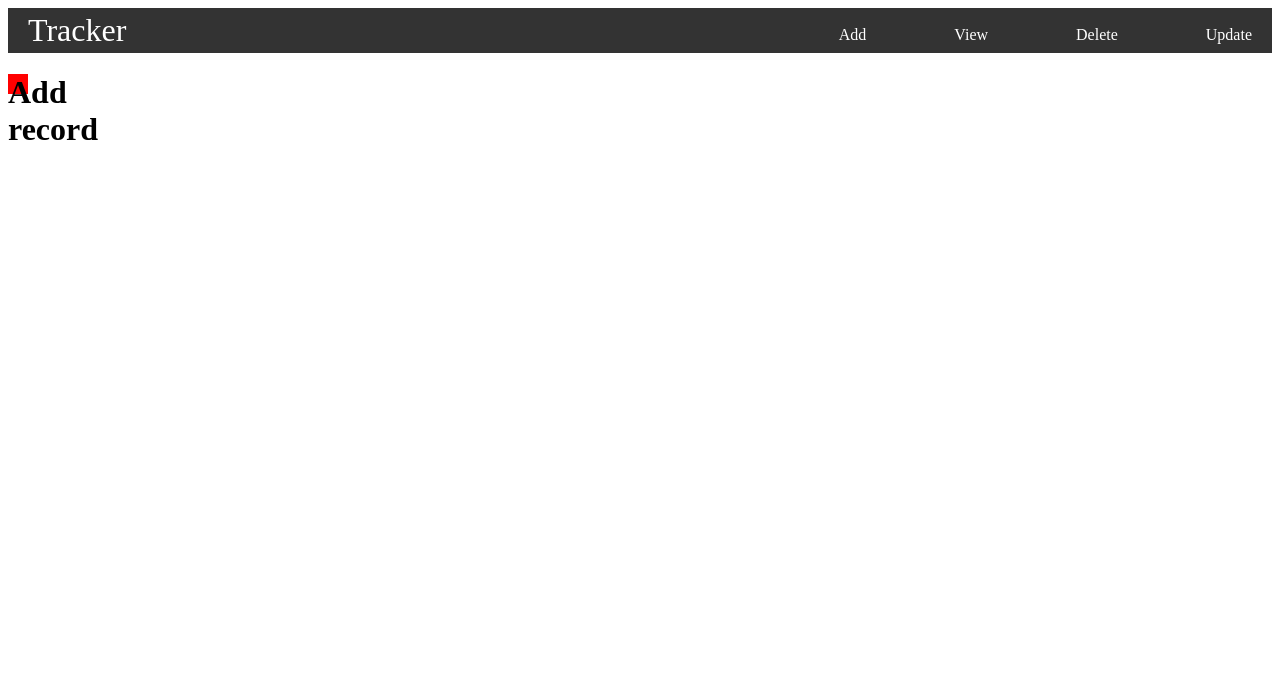
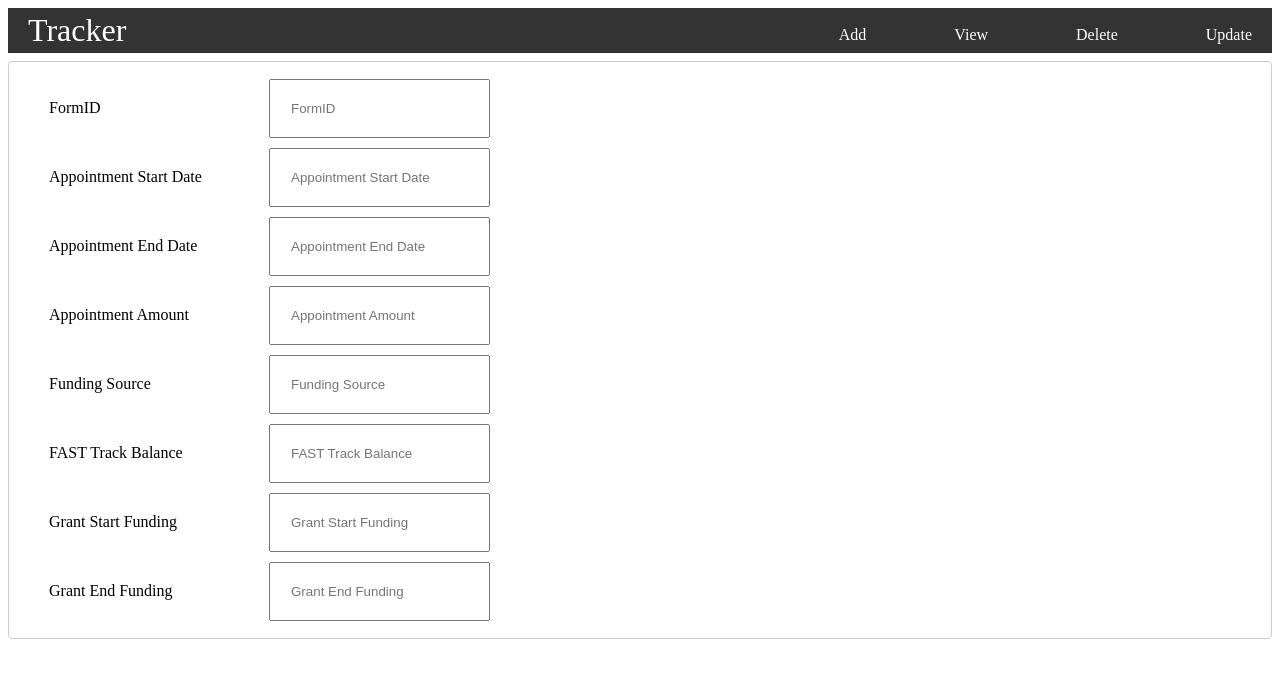
Before and after one commit to singhmeharjeet/GrantTrackingApp, a React (Create React App) app in the folder client/: page /add in a window 1280 px wide. Shown: the top 678 px of the page. Built offline with nearby package versions, Linux system fonts and the light colour scheme.

Commit message:
pushing add form

```diff
--- a/client/src/App.js
+++ b/client/src/App.js
@@ -1,11 +1,21 @@
 import Header from "./Components/Header/Header";
+import { Route, Routes } from "react-router-dom";
 import Add from "./Components/Add/Add.js";
+import ViewOption from "./Components/View/ViewOption";
+import DeleteOption from "./Components/Delete/DeleteOption";
+import UpdateOption from "./Components/Update/UpdateOption";
 function App() {
   return (
     <div className="App">
       <Header />
-      <Add />
-      <div className="container"></div>
+      <div className="container">
+        <Routes>
+          <Route path="/add" element={<Add />} />
+          <Route path="/view" element={<ViewOption />} />
+          <Route path="/delete" element={<DeleteOption />} />
+          <Route path="/update" element={<UpdateOption />} />
+        </Routes>
+      </div>
     </div>
   );
 }
--- a/client/src/Components/Add/Add.css
+++ b/client/src/Components/Add/Add.css
@@ -1,5 +1,16 @@
 .add {
-  background-color: red;
-  height: 20px;
-  width: 20px;
+ /* display: block;
+ align-items: center;
+ justify-content: center;
+ height: 100vh;
+ margin-left: 50%;
+ margin-top: 20%; */
+ width: 100%;
+ padding: 12px 20px;
+ margin: 8px 0;
+ display: block;
+ border: 1px solid #ccc;
+ border-radius: 4px;
+ box-sizing:border-box;
+
 }
--- a/client/src/Components/Add/Add.js
+++ b/client/src/Components/Add/Add.js
@@ -1,9 +1,17 @@
 import React from "react";
 import "./Add.css";
+import FormInput from "../FormInput/FormInput";
 function Add() {
   return (
-    <div>
-      <h1 className="add">Add record</h1>
+    <div className="add">
+      <FormInput placeholder="FormID" />
+      <FormInput placeholder="Appointment Start Date" />
+      <FormInput placeholder="Appointment End Date" />
+      <FormInput placeholder="Appointment Amount" />
+      <FormInput placeholder="Funding Source" />
+      <FormInput placeholder="FAST Track Balance" />
+      <FormInput placeholder="Grant Start Funding" />
+      <FormInput placeholder="Grant End Funding" />
     </div>
   );
 }
--- /dev/null
+++ b/client/src/Components/FormInput/FormInput.css
@@ -0,0 +1,16 @@
+input {
+    /* display: inline-block; */
+    padding: 20px;
+    margin: 5px 0px;
+
+
+}
+.forminput {
+    margin: 10px;
+}
+label {
+    display: inline-block;
+    width: 200px;
+    padding: 20px;
+
+}
--- /dev/null
+++ b/client/src/Components/FormInput/FormInput.js
@@ -0,0 +1,14 @@
+import React from "react";
+import "./FormInput.css";
+
+
+function FormInput(props) {
+  return (
+    <div className="formInput">
+      <label>{props.placeholder}</label>
+      <input placeholder={props.placeholder} />
+    </div>
+  );
+}
+
+export default FormInput;
--- a/client/src/Components/Header/Header.js
+++ b/client/src/Components/Header/Header.js
@@ -1,4 +1,5 @@
 import React from "react";
+import { Navigate, useNavigate } from "react-router-dom";
 import "./Header.css";
 function Header() {
   return (
--- a/client/src/index.js
+++ b/client/src/index.js
@@ -1,10 +1,11 @@
 import React from "react";
 import ReactDOM from "react-dom/client";
+import { BrowserRouter } from "react-router-dom";
 import App from "./App";
 
 const root = ReactDOM.createRoot(document.getElementById("root"));
 root.render(
-  <React.StrictMode>
+  <BrowserRouter>
     <App />
-  </React.StrictMode>
+  </BrowserRouter>
 );
```
Also changed, not shown: client/src/Components/Delete/DeleteOption.js (+5 -5 lines).
